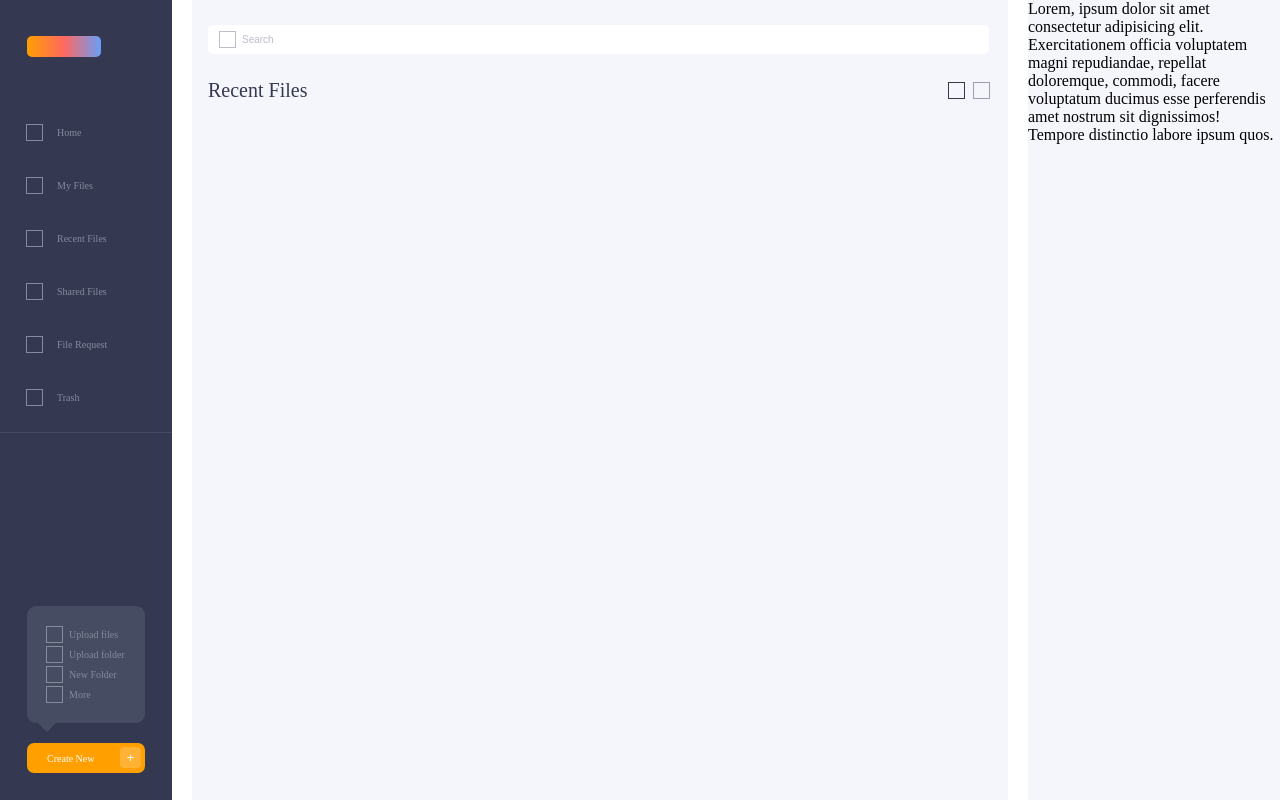
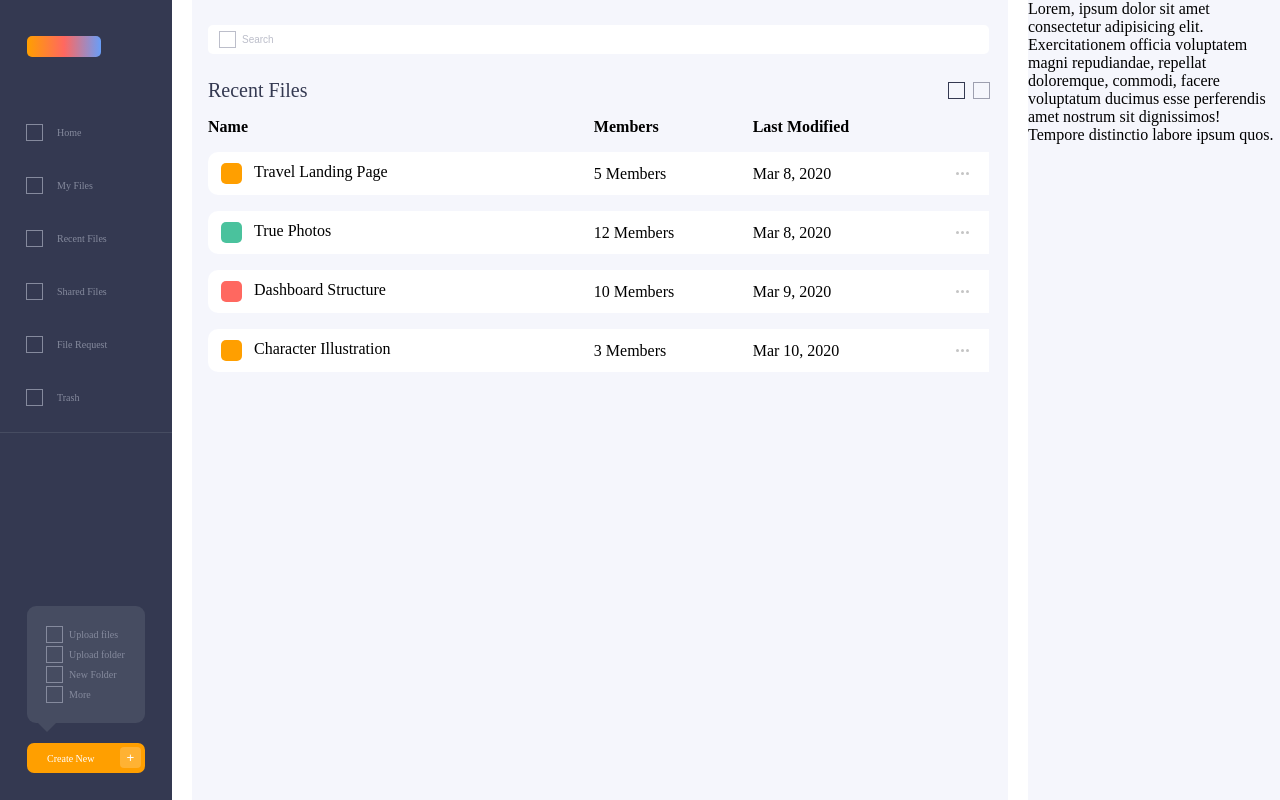
Before and after one commit to ravnhq/react-nerdery-css-layout-challenge, a React (Vite) app: page / in a window 1280 px wide. Built offline with nearby package versions, Linux system fonts and the light colour scheme.

Commit message:
feat: add table component fully functional

```diff
--- a/src/App.tsx
+++ b/src/App.tsx
@@ -1,13 +1,18 @@
 import "./App.css";
+import Table from "./Table/Table";
 import Actions from "./actions/Actions";
 import Button from "./button/Button";
-import CardLargetrue from "./card/CardLargetrue";
-import CardSmalltrue from "./card/CardSmalltrue";
 import SectionHeader from "./header/SectionHeader";
 import Icon from "./icon/Icon";
 import RectangleSmall from "./rectangle/RectangleSmall";
-import RoundedSquare from "./roundedSquare/RoundedSquare";
 import SideBar from "./sideBar/SideBar";
+
+const tableData = [
+  { name: "Travel Landing Page", members: 5, date: "Mar 8, 2020", type: 0 },
+  { name: "True Photos", members: 12, date: "Mar 8, 2020", type: 1 },
+  { name: "Dashboard Structure", members: 10, date: "Mar 9, 2020", type: 2 },
+  { name: "Character Illustration", members: 3, date: "Mar 10, 2020", type: 0 },
+];
 
 function App() {
   return (
@@ -27,6 +32,7 @@ function App() {
           <Icon color="light-gray" /> <input type="text" placeholder="Search" />
         </div>
         <SectionHeader multipleActions={true}></SectionHeader>
+        <Table data={tableData}></Table>
       </div>
       <div className="cell">
         Lorem, ipsum dolor sit amet consectetur adipisicing elit. Exercitationem
--- /dev/null
+++ b/src/Table/Table.tsx
@@ -0,0 +1,15 @@
+import React, { FC } from "react";
+import TableHeader from "./TableHeader";
+import TableBody from "./TableBody";
+import { Table as TableProps } from "./types";
+
+const Table: FC<TableProps> = ({ data }) => {
+  return (
+    <table style={{ width: "100%", borderSpacing: "0 16px" }}>
+      <TableHeader />
+      <TableBody data={data} />
+    </table>
+  );
+};
+
+export default Table;
--- /dev/null
+++ b/src/Table/TableBody.tsx
@@ -0,0 +1,27 @@
+import React, { FC } from "react";
+import TableCell from "./TableCell";
+import { TableBody as TableBodyProps } from "./types";
+
+const TableBody: FC<TableBodyProps> = ({ data }) => {
+  return (
+    <>
+      {data.length ? (
+        <tbody>
+          {data.map((cell, index) => (
+            <TableCell
+              key={Date.now() * index}
+              name={cell.name}
+              members={cell.members}
+              date={cell.date}
+              type={cell.type}
+            />
+          ))}
+        </tbody>
+      ) : (
+        <div>no data</div>
+      )}
+    </>
+  );
+};
+
+export default TableBody;
--- /dev/null
+++ b/src/Table/TableCell.tsx
@@ -0,0 +1,46 @@
+import React, { FC } from "react";
+import RoundedSquare from "../roundedSquare/RoundedSquare";
+import { ReactComponent as EllipsisHorizontal } from "../assets/ellipsisHorizontal.svg";
+import { TableCell as TableCellProps } from "./types";
+
+const TableCell: FC<TableCellProps> = ({ name, members, date, type }) => {
+  const colors = ["orange", "green", "red", "blue"];
+  return (
+    <tr>
+      <td
+        style={{
+          alignItems: "center",
+          padding: "11px 13px",
+          borderRadius: "10px 0px 0px 10px",
+          backgroundColor: "white",
+        }}
+      >
+        <div style={{ display: "flex", gap: "12px" }}>
+          <RoundedSquare color={colors[type]} size="small" /> {name}
+        </div>
+      </td>
+      <td style={{ backgroundColor: "white" }}>{members} Members</td>
+      <td
+        style={{
+          backgroundColor: "white",
+        }}
+      >
+        <div style={{ display: "flex" }}>
+          <div
+            style={{
+              display: "flex",
+              width: "100%",
+              alignItems: "center",
+              justifyContent: "space-between",
+              paddingRight: "20px",
+            }}
+          >
+            {date} <EllipsisHorizontal />
+          </div>
+        </div>
+      </td>
+    </tr>
+  );
+};
+
+export default TableCell;
--- /dev/null
+++ b/src/Table/TableHeader.tsx
@@ -0,0 +1,15 @@
+import React from "react";
+
+const TableHeader = () => {
+  return (
+    <thead>
+      <tr>
+        <th style={{ textAlign: "left" }}>Name</th>
+        <th style={{ textAlign: "left" }}>Members</th>
+        <th style={{ textAlign: "left" }}>Last Modified</th>
+      </tr>
+    </thead>
+  );
+};
+
+export default TableHeader;
--- /dev/null
+++ b/src/Table/types.ts
@@ -0,0 +1,13 @@
+export interface Data {
+  name: string;
+  members: number;
+  date: string;
+  type: number;
+}
+export interface TableBody {
+  data: Data[];
+}
+
+export type TableCell = Data;
+
+export type Table = TableBody;
--- a/src/roundedSquare/RoundedSquare.tsx
+++ b/src/roundedSquare/RoundedSquare.tsx
@@ -1,12 +1,14 @@
-import React from "react";
+import React, { FC } from "react";
 import "./RoundedSquare.css";
 
 interface RoundedSquare {
   color: string;
-  size: string;
+  size?: string;
 }
-const RoundedSquare = () => {
-  return <div className="largeSquare default"></div>;
+const RoundedSquare: FC<RoundedSquare> = ({ color, size }) => {
+  return (
+    <div className={`${size}Square ${color ? `${color}` : "default"}`}></div>
+  );
 };
 
 export default RoundedSquare;
```
Also changed, not shown: src/assets/ellipsisHorizontal.svg (added).
